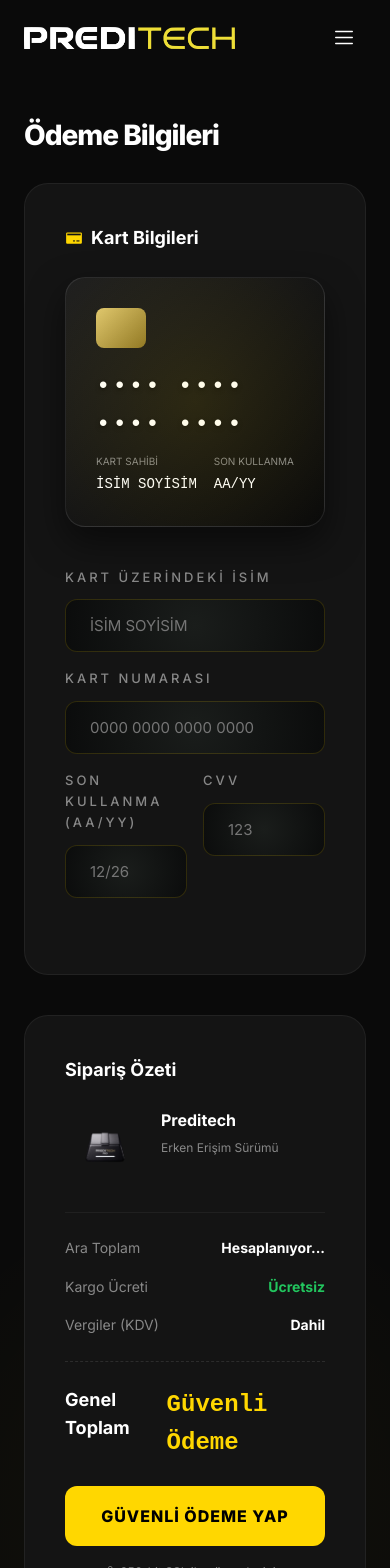
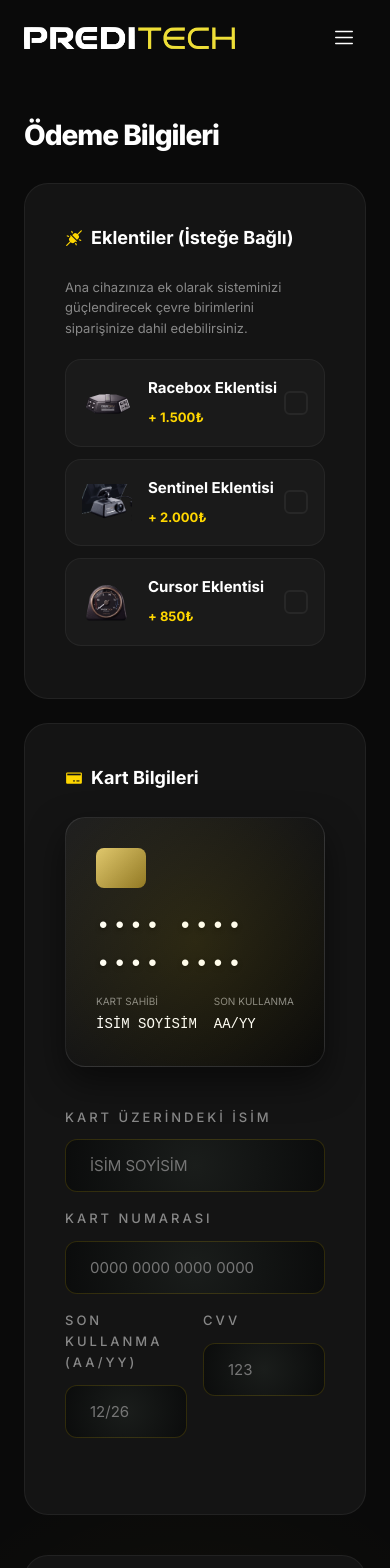
Before and after one commit to Polygen/preditech-next, a Next.js app: page /odeme in a window 390 px wide. Shown: the top 1568 px of the page. Built offline with nearby package versions, Linux system fonts and the light colour scheme.

Commit message:
Update odeme screen with dynamic pricing and addons, add phone prefix dropdown

```diff
--- a/public/js/erken-erisim.js
+++ b/public/js/erken-erisim.js
@@ -21,6 +21,8 @@
       alert('İstek listenize eklendi! Çıkış yapıldığında size haber vereceğiz.');
       window.location.href = '/';
     } else {
+      localStorage.setItem('preditech_orderDevice', summaryDevice.innerHTML);
+      localStorage.setItem('preditech_orderPrice', summaryPrice.innerText);
       window.location.href = '/odeme';
     }
   });
--- a/src/app/odeme/page.tsx
+++ b/src/app/odeme/page.tsx
@@ -1,10 +1,14 @@
 'use client';
 
-import { useState } from 'react';
+import { useState, useEffect } from 'react';
 import { useRouter } from 'next/navigation';
 
 export default function OdemePage() {
   const router = useRouter();
+
+  const [baseDevice, setBaseDevice] = useState('Preditech');
+  const [basePriceStr, setBasePriceStr] = useState('0₺');
+  const [basePrice, setBasePrice] = useState(0);
 
   // Card states
   const [cardNumber, setCardNumber] = useState('');
@@ -12,6 +16,32 @@
   const [cardExpiry, setCardExpiry] = useState('');
   const [cardCvv, setCardCvv] = useState('');
   const [isFlipped, setIsFlipped] = useState(false);
+
+  // Add-ons
+  const [wantRacebox, setWantRacebox] = useState(false);
+  const [wantSentinel, setWantSentinel] = useState(false);
+  const [wantCursor, setWantCursor] = useState(false);
+
+  const addons = [
+    { id: 'racebox', name: 'Racebox Eklentisi', price: 1500, state: wantRacebox, setter: setWantRacebox, img: '/assets/images/devices/preditech racebox.png' },
+    { id: 'sentinel', name: 'Sentinel Eklentisi', price: 2000, state: wantSentinel, setter: setWantSentinel, img: '/assets/images/devices/preditech sentinel.png' },
+    { id: 'cursor', name: 'Cursor Eklentisi', price: 850, state: wantCursor, setter: setWantCursor, img: '/assets/images/devices/preditech cursor.png' }
+  ];
+
+  useEffect(() => {
+    const dev = localStorage.getItem('preditech_orderDevice') || 'Preditech';
+    const price = localStorage.getItem('preditech_orderPrice') || '0₺';
+    setBaseDevice(dev.replace(/<[^>]*>?/gm, '')); // remove html tags just in case
+    setBasePriceStr(price);
+
+    // Parse price safely
+    const num = parseInt(price.replace(/[^0-9]/g, ''));
+    if(!isNaN(num)) setBasePrice(num);
+  }, []);
+
+  const totalAddonsPrice = addons.reduce((acc, curr) => curr.state ? acc + curr.price : acc, 0);
+  const grandTotal = basePrice + totalAddonsPrice;
+  const isCustom = baseDevice.toLowerCase().includes('özel');
 
   // Formatting helpers
   const formatCardNumber = (val: string) => {
@@ -34,7 +64,6 @@
 
   const handleSubmit = (e: React.FormEvent) => {
     e.preventDefault();
-    // Redirect to siparis-takip
     router.push('/siparis-takip');
   };
 
@@ -71,6 +100,17 @@
         .card-detail-col { display: flex; flex-direction: column; }
         .card-detail-label { font-size: 10px; color: var(--text2); text-transform: uppercase; margin-bottom: 4px; }
         .card-detail-value { font-family: 'SF Mono', monospace; font-size: 14px; color: #fff; text-transform: uppercase; min-height: 20px; }
+
+        /* Addon Checkbox Styles */
+        .addon-card { display: flex; align-items: center; justify-content: space-between; background: var(--surface2); border: 1px solid rgba(255,255,255,0.05); padding: 16px; border-radius: 16px; cursor: pointer; transition: all 0.3s ease; margin-bottom: 12px; }
+        .addon-card:hover { background: rgba(255,255,255,0.05); }
+        .addon-card.active { border-color: var(--accent); background: linear-gradient(145deg, rgba(255,215,0,0.05), transparent); }
+        .addon-info { display: flex; align-items: center; gap: 16px; }
+        .addon-img { width: 50px; height: 50px; object-fit: contain; }
+        .addon-text h4 { font-size: 15px; margin: 0 0 4px 0; }
+        .addon-text span { font-size: 13px; color: var(--accent); font-weight: 700; }
+        .addon-checkbox { width: 24px; height: 24px; border-radius: 6px; border: 2px solid var(--border); display: flex; align-items: center; justify-content: center; transition: 0.2s; }
+        .addon-card.active .addon-checkbox { background: var(--accent); border-color: var(--accent); color: #000; }
       `}} />
 
       <div className="container">
@@ -79,7 +119,27 @@
           <form onSubmit={handleSubmit}>
             <h2 style={{fontSize: '28px', marginBottom: '32px'}}>Ödeme Bilgileri</h2>
 
+            <div className="checkout-card" style={{marginBottom: '24px'}}>
+              <h3 style={{fontSize: '18px', marginBottom: '24px', display: 'flex', alignItems: 'center', gap: '8px'}}>
+                <i className="ph-fill ph-plugs-connected" style={{color: 'var(--accent)'}}></i> Eklentiler (İsteğe Bağlı)
+              </h3>
+              <p style={{fontSize: '13px', color: 'var(--text2)', marginBottom: '20px'}}>Ana cihazınıza ek olarak sisteminizi güçlendirecek çevre birimlerini siparişinize dahil edebilirsiniz.</p>
 
+              {addons.map(addon => (
+                <div key={addon.id} className={`addon-card ${addon.state ? 'active' : ''}`} onClick={() => addon.setter(!addon.state)}>
+                  <div className="addon-info">
+                    <img src={addon.img} alt={addon.name} className="addon-img" />
+                    <div className="addon-text">
+                      <h4>{addon.name}</h4>
+                      <span>+ {addon.price.toLocaleString('tr-TR')}₺</span>
+                    </div>
+                  </div>
+                  <div className="addon-checkbox">
+                    {addon.state && <i className="ph-bold ph-check"></i>}
+                  </div>
+                </div>
+              ))}
+            </div>
 
             <div className="checkout-card">
               <h3 style={{fontSize: '18px', marginBottom: '24px', display: 'flex', alignItems: 'center', gap: '8px'}}>
@@ -185,17 +245,30 @@
               <div style={{display: 'flex', gap: '16px', marginBottom: '24px', paddingBottom: '24px', borderBottom: '1px solid rgba(255,255,255,0.05)'}}>
                 <img src="/assets/images/devices/GREG.png" alt="Preditech Seçim" style={{width: '80px', height: '80px', objectFit: 'contain'}} />
                 <div>
-                  <h4 style={{fontSize: '16px', marginBottom: '4px'}}>Preditech</h4>
+                  <h4 style={{fontSize: '16px', marginBottom: '4px'}}>{baseDevice}</h4>
                   <p style={{fontSize: '12px', color: 'var(--text2)'}}>Erken Erişim Sürümü</p>
                 </div>
               </div>
 
               <div className="summary-item">
-                <span>Ara Toplam</span>
-                <strong>Hesaplanıyor...</strong>
+                <span>Ana Cihaz ({baseDevice})</span>
+                <strong>{basePriceStr}</strong>
               </div>
+
+              {addons.map(addon => addon.state && (
+                <div className="summary-item" key={'sum-'+addon.id}>
+                  <span>{addon.name}</span>
+                  <strong>{addon.price.toLocaleString('tr-TR')}₺</strong>
+                </div>
+              ))}
+
               <div className="summary-item">
-                <span>Kargo Ücreti</span>
+                <span>1 Yıllık Uygulama Aboneliği</span>
+                <strong style={{color: 'var(--accent)'}}>Hediye</strong>
+              </div>
+
+              <div className="summary-item">
+                <span>Kargo (Haziran 2026)</span>
                 <strong style={{color: '#22c55e'}}>Ücretsiz</strong>
               </div>
               <div className="summary-item">
@@ -205,7 +278,9 @@
 
               <div style={{display: 'flex', justifyContent: 'space-between', margin: '24px 0', paddingTop: '24px', borderTop: '1px dashed rgba(255,255,255,0.1)', fontSize: '18px', fontWeight: 700}}>
                 <span>Genel Toplam</span>
-                <span style={{color: 'var(--accent)', fontFamily: 'monospace', fontSize: '24px'}}>Güvenli Ödeme</span>
+                <span style={{color: 'var(--accent)', fontFamily: 'monospace', fontSize: '24px'}}>
+                  {grandTotal === 0 && !isCustom ? 'Ücretsiz' : grandTotal.toLocaleString('tr-TR') + '₺'}
+                </span>
               </div>
 
               <button onClick={handleSubmit} type="button" className="btn btn-primary sporty-btn" style={{width: '100%', justifyContent: 'center', background: 'var(--accent)', color: '#000', fontWeight: 800, padding: '20px', fontSize: '16px'}}>
```
Also changed, not shown: src/app/erken-erisim/page.tsx (+13 -1 lines).
